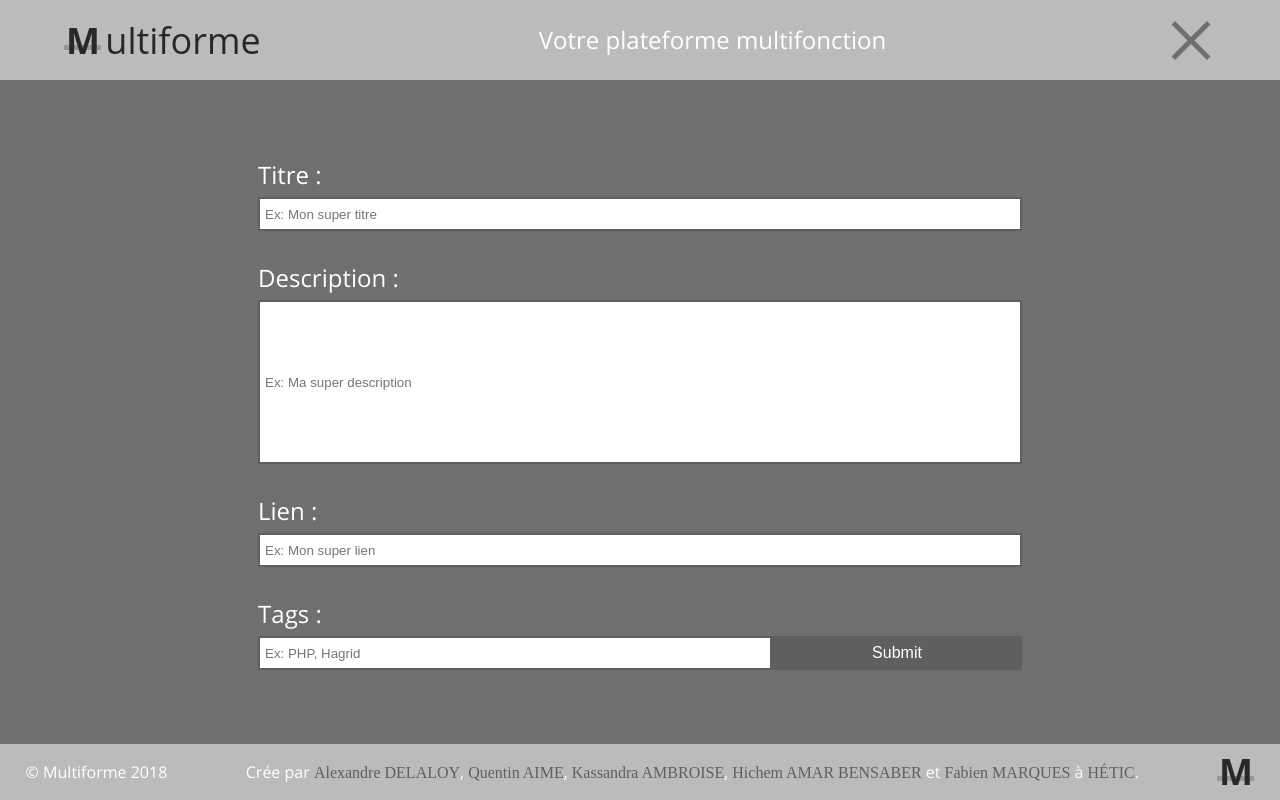
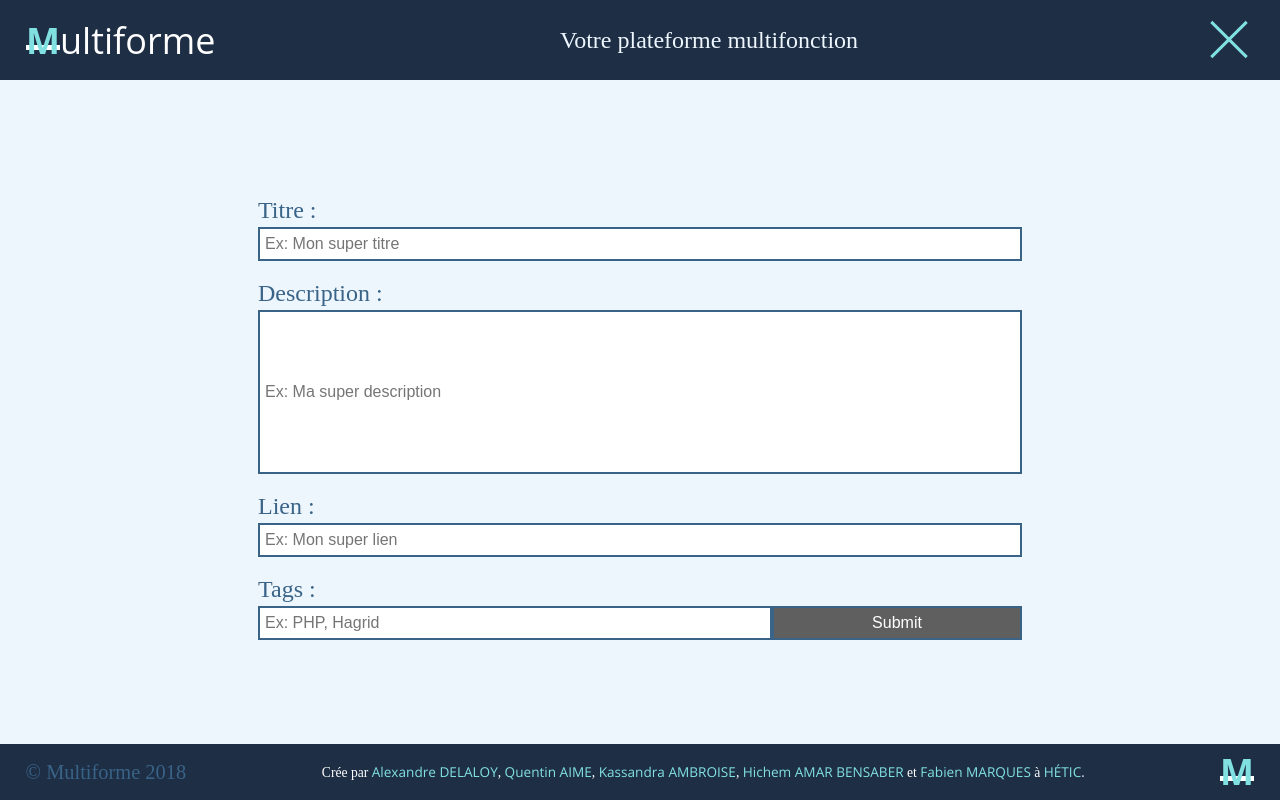
Before and after one commit to hichemamb/Projet-PHP, a PHP site: page /createpost.php in a window 1280 px wide. Run offline with PHP 8.4, Linux system fonts and the light colour scheme.

Commit message:
add style

```diff
--- a/www/createpost.php
+++ b/www/createpost.php
@@ -5,6 +5,7 @@
 		<link rel="stylesheet" href="css/reset.css">
 		<link rel="stylesheet" href="css/main.css">
 		<link rel="icon" href="img/icon.png">
+
 		<title>Multiforme, votre plateforme multifonctionelle</title>
 	</head>
 	<body>
@@ -31,8 +32,8 @@
 			</form>
 		</section>
 		<footer class="footer">
-			<p class="footer__text">© Multiforme 2018 </p>
-			<p class="footer__text">Crée par <a href="https://github.com/ShAd0wInK" class="f__text__link">Alexandre DELALOY</a>, <a href="https://github.com/Quentin-Aime" class="f__text__link">Quentin AIME</a>, <a href="https://github.com/Kasdabs" class="f__text__link">Kassandra AMBROISE</a>, <a href="https://github.com/hichemamb" class="f__text__link">Hichem AMAR BENSABER</a> et <a href="https://github.com/Fabienmrqs" class="f__text__link">Fabien MARQUES</a> à <a href="http://hetic.net" class="f__text__link">HÉTIC</a>.</p>
+			<p class="footer__text__first">© Multiforme 2018 </p>
+			<p class="footer__text">Crée par <a href="https://github.com/ShAd0wInK" class="foo__text__link">Alexandre DELALOY</a>, <a href="https://github.com/Quentin-Aime" class="foo__text__link">Quentin AIME</a>, <a href="https://github.com/Kasdabs" class="foo__text__link">Kassandra AMBROISE</a>, <a href="https://github.com/hichemamb" class="foo__text__link">Hichem AMAR BENSABER</a> et <a href="https://github.com/Fabienmrqs" class="foo__text__link">Fabien MARQUES</a> à <a href="http://hetic.net" class="foo__text__link">HÉTIC</a>.</p>
 			<img src="img/logo.svg" alt="logo footer" class="footer__img">
 		</footer>
 		<div class="h__box__img" style="display: none"></div>
--- a/www/css/main.css
+++ b/www/css/main.css
@@ -70,13 +70,19 @@
    .is-active-w {
       width: auto;
    }
+   #colors {
+      deepBlue: #1E2E45;
+      blue: #396387;
+      lightBlue: #81E1E1;
+      xlightBlue: #EDF6FD;
+   }
 
 /*HEADER ----------------------------------------*/
    .header {
-      background: #bbb;
+      background: #1E2E45;
 
       height: 10vh;
-      padding: 0 5% 0 5%;
+      padding: 0 2% 0 2%;
 
       display: flex;
       justify-content: space-between;
@@ -87,6 +93,8 @@
    }
    .header__description {
       font-size: 1.5em;
+      font-family: OpenSans-Light;
+      color: #EDF6FD;
    }
    .header__box {
       display: flex;
@@ -115,10 +131,10 @@
    }
    .h__box__cross:before {
       content:'';
-      background: #6F6F6F;
+      background: #81E1E1;
 
       width: 50px;
-      height: 5px;
+      height: 3px;
 
       position: absolute;
       top: 23px;
@@ -128,10 +144,10 @@
    .h__box__cross:after {
 
       content:'';
-      background: #6F6F6F;
+      background: #81E1E1;
 
       width: 50px;
-      height: 5px;
+      height: 3px;
 
       position: absolute;
       top: 23px;
@@ -362,7 +380,8 @@
 
 /* FOOTER ---------------------------------------*/
    .footer {
-      background: #bbb;
+      background: #1E2E45;
+      color: #fff;
 
       width: 100%;
       height: 7vh;
@@ -372,18 +391,28 @@
       justify-content: space-between;
       align-items: center;
 
+      font-size: 0.85em;
+      font-family: OpenSans-Light;
+
       position: absolute;
       bottom: 0;
    }
-   .f__text__link {
-      color: #5F5F5F;
-
+   .footer__text__first {
+      color: #396387;
+      font-size: 1.5em;
       font-family: OpenSans-SemiBold;
    }
-   .f__text__link:hover {
-      color: #000;
+   .foo__text__link {
+      color: #81E1E1;
 
+      font-family: OpenSans-Regular;
+      border-bottom: 1px #1E2E45 solid;
       transition: all 0.25s;
+   }
+   .foo__text__link:hover {
+      color: #fff;
+
+      border-bottom: 1px #81E1E1 solid;
    }
    .footer__img {
       margin-right: 4%;
@@ -391,7 +420,7 @@
 
 /* POST -----------------------------------------*/
    .post {
-      background: #6F6F6F;
+      background: #EDF6FD;
 
       width: 100%;
       height: 86vh;
@@ -402,7 +431,9 @@
       align-items: center;
    }
    .post__form h2 {
-      margin: 10px 0;
+      margin: 5px 0;
+      color: #396387;
+      font-family: OpenSans-SemiBold;
 
       font-size: 1.5em;
    }
@@ -419,12 +450,15 @@
       width: 750px;
       height: 20px;
       margin: 0 auto;
+      margin-bottom: 15px;
+      padding: 5px;
 
-      border: 2px #5F5F5F solid;
-      padding: 5px;
-      margin-bottom: 25px;
+      font-size: 1em;
+
       display: flex;
       justify-content: flex-start;
+
+      border: 2px #396387 solid;
 
    }
    .post__tabs {
@@ -492,3 +526,18 @@
    .signin {
       background: #5F5F5F;
    }
+
+
+::-webkit-scrollbar {
+         width: 10px;
+   }
+   ::-webkit-scrollbar-track {
+         background: rgba(2,2,2,0.1);
+   }
+   ::-webkit-scrollbar-thumb {
+         background: #1E2E45;
+         transition: all 0.3s;
+   }
+   ::-webkit-scrollbar-thumb:hover {
+         background: #396387;
+   }
--- a/www/infos.php
+++ b/www/infos.php
@@ -5,6 +5,7 @@
 		<link rel="stylesheet" href="css/reset.css">
 		<link rel="stylesheet" href="css/main.css">
 		<link rel="icon" href="img/icon.png">
+
 		<title>Multiforme, votre plateforme multifonctionelle</title>
 	</head>
 	<body>
@@ -16,8 +17,8 @@
 			</div>
 		</header>
 		<footer class="footer">
-			<p class="footer__text">© Multiforme 2018 </p>
-			<p class="footer__text">Crée par <a href="https://github.com/ShAd0wInK" class="f__text__link">Alexandre DELALOY</a>, <a href="https://github.com/Quentin-Aime" class="f__text__link">Quentin AIME</a>, <a href="https://github.com/Kasdabs" class="f__text__link">Kassandra AMBROISE</a>, <a href="https://github.com/hichemamb" class="f__text__link">Hichem AMAR BENSABER</a> et <a href="https://github.com/Fabienmrqs" class="f__text__link">Fabien MARQUES</a> à <a href="http://hetic.net" class="f__text__link">HÉTIC</a>.</p>
+			<p class="footer__text__first">© Multiforme 2018 </p>
+			<p class="footer__text">Crée par <a href="https://github.com/ShAd0wInK" class="foo__text__link">Alexandre DELALOY</a>, <a href="https://github.com/Quentin-Aime" class="foo__text__link">Quentin AIME</a>, <a href="https://github.com/Kasdabs" class="foo__text__link">Kassandra AMBROISE</a>, <a href="https://github.com/hichemamb" class="foo__text__link">Hichem AMAR BENSABER</a> et <a href="https://github.com/Fabienmrqs" class="foo__text__link">Fabien MARQUES</a> à <a href="http://hetic.net" class="foo__text__link">HÉTIC</a>.</p>
 			<img src="img/logo.svg" alt="logo footer" class="footer__img">
 		</footer>
 		<div class="h__box__img" style="display: none"></div>
--- a/www/login.php
+++ b/www/login.php
@@ -5,6 +5,7 @@
 		<link rel="stylesheet" href="css/reset.css">
 		<link rel="stylesheet" href="css/main.css">
 		<link rel="icon" href="img/icon.png">
+
 		<title>Multiforme, votre plateforme multifonctionelle</title>
 	</head>
 	<body>
@@ -45,8 +46,8 @@
 
 		</section>
 		<footer class="footer">
-			<p class="footer__text">© Multiforme 2018 </p>
-			<p class="footer__text">Crée par <a href="https://github.com/ShAd0wInK" class="f__text__link">Alexandre DELALOY</a>, <a href="https://github.com/Quentin-Aime" class="f__text__link">Quentin AIME</a>, <a href="https://github.com/Kasdabs" class="f__text__link">Kassandra AMBROISE</a>, <a href="https://github.com/hichemamb" class="f__text__link">Hichem AMAR BENSABER</a> et <a href="https://github.com/Fabienmrqs" class="f__text__link">Fabien MARQUES</a> à <a href="http://hetic.net" class="f__text__link">HÉTIC</a>.</p>
+			<p class="footer__text__first">© Multiforme 2018 </p>
+			<p class="footer__text">Crée par <a href="https://github.com/ShAd0wInK" class="foo__text__link">Alexandre DELALOY</a>, <a href="https://github.com/Quentin-Aime" class="foo__text__link">Quentin AIME</a>, <a href="https://github.com/Kasdabs" class="foo__text__link">Kassandra AMBROISE</a>, <a href="https://github.com/hichemamb" class="foo__text__link">Hichem AMAR BENSABER</a> et <a href="https://github.com/Fabienmrqs" class="foo__text__link">Fabien MARQUES</a> à <a href="http://hetic.net" class="foo__text__link">HÉTIC</a>.</p>
 			<img src="img/logo.svg" alt="logo footer" class="footer__img">
 		</footer>
 		<div class="h__box__img" style="display: none"></div>
```
Also changed, not shown: other parts of www/css/main.css (+26 -16 lines), www/index.php (+11 -14 lines), www/img/LOGO.svg, www/img/icon.png, www/img/icon.svg, www/img/title.svg.
